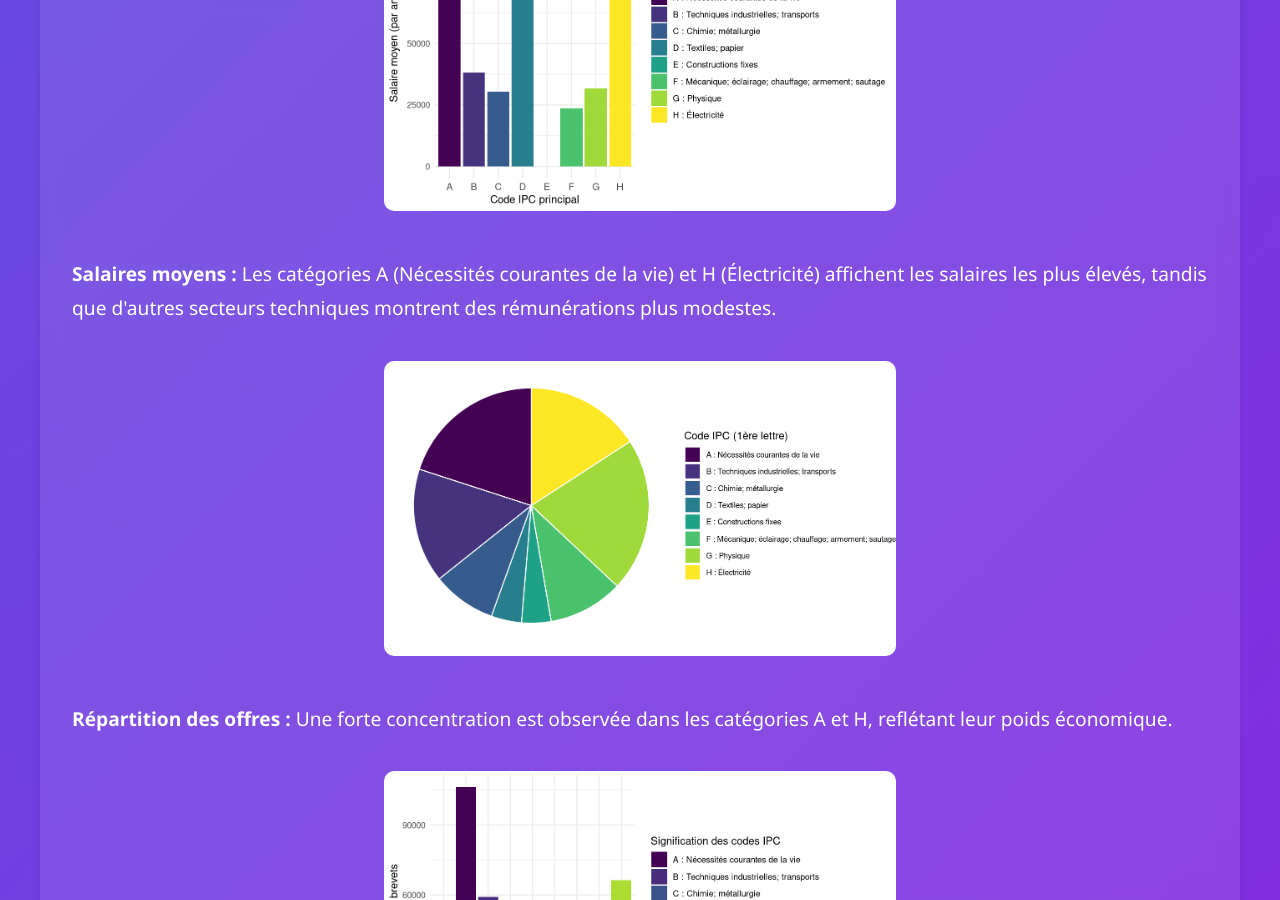
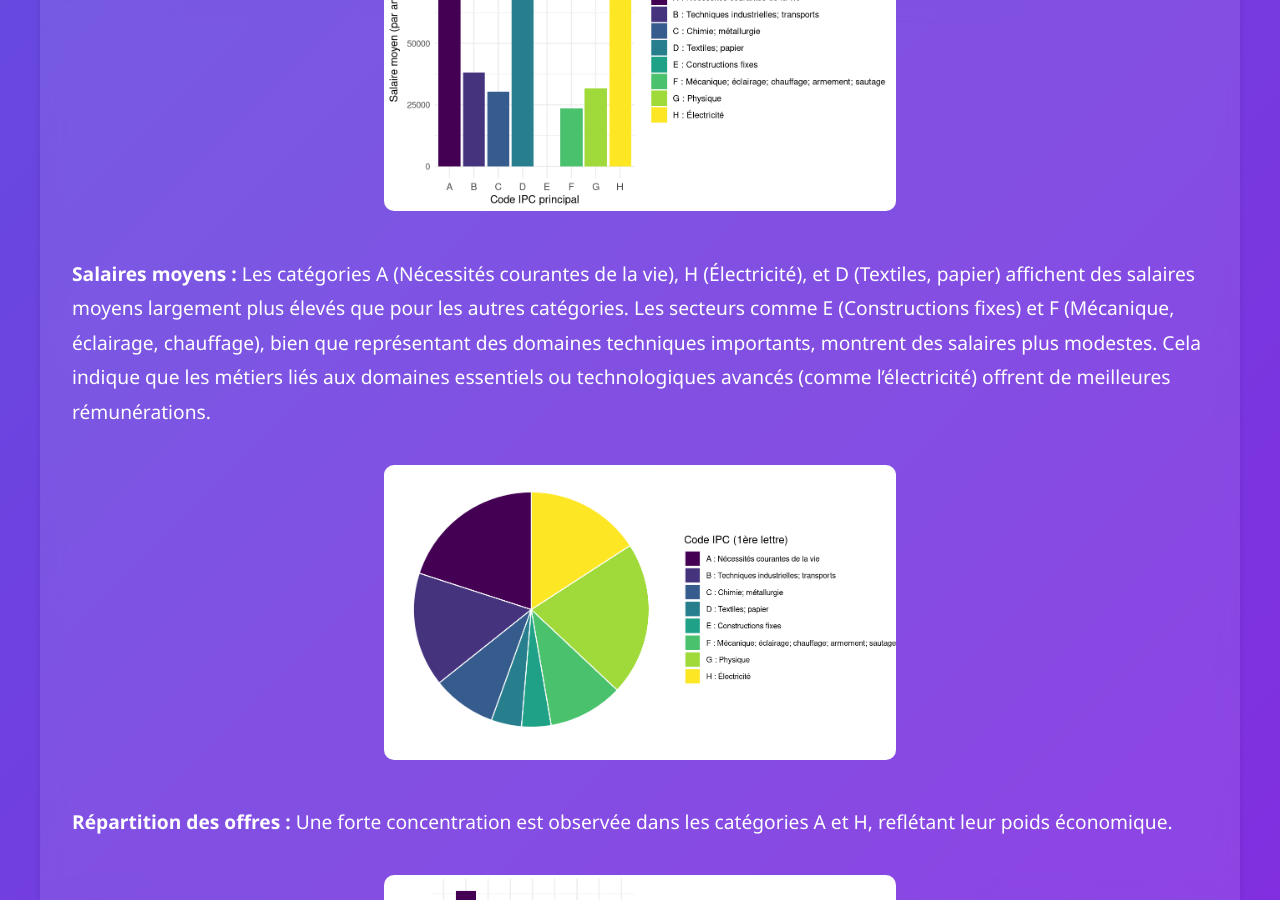
Before and after one commit to SebastienH422/ProjetR.smams, a Jekyll site: the page analyses.html, which Jekyll copies as it is, in a window 1280 px wide and 900 px high, scrolled down 3304 px. Built offline with Jekyll 4.4.1, drawn with Linux system fonts in a browser that asks for light colours.

Commit message:
Update analyses.html

```diff
--- a/analyses.html
+++ b/analyses.html
@@ -116,7 +116,9 @@ Pour maximiser à la fois innovation et rémunération, une combinaison de comp
                 <p align="center">
                     <img src="Images/ipc_salaires_sans_legende.png" alt="Salaires moyens par code IPC">
                 </p>
-                <p><strong>Salaires moyens :</strong> Les catégories A (Nécessités courantes de la vie) et H (Électricité) affichent les salaires les plus élevés, tandis que d'autres secteurs techniques montrent des rémunérations plus modestes.</p>
+                <p><strong>Salaires moyens :</strong> Les catégories A (Nécessités courantes de la vie), H (Électricité), et D (Textiles, papier) affichent des salaires moyens largement plus élevés que pour les autres catégories.
+Les secteurs comme E (Constructions fixes) et F (Mécanique, éclairage, chauffage), bien que représentant des domaines techniques importants, montrent des salaires plus modestes.
+Cela indique que les métiers liés aux domaines essentiels ou technologiques avancés (comme l’électricité) offrent de meilleures rémunérations.</p>
                 <p align="center">
                     <img src="Images/ipc_offres_sansNA_60porcent_sans_legende.png" alt="Répartition des offres d'emploi par code IPC">
                 </p>
```
